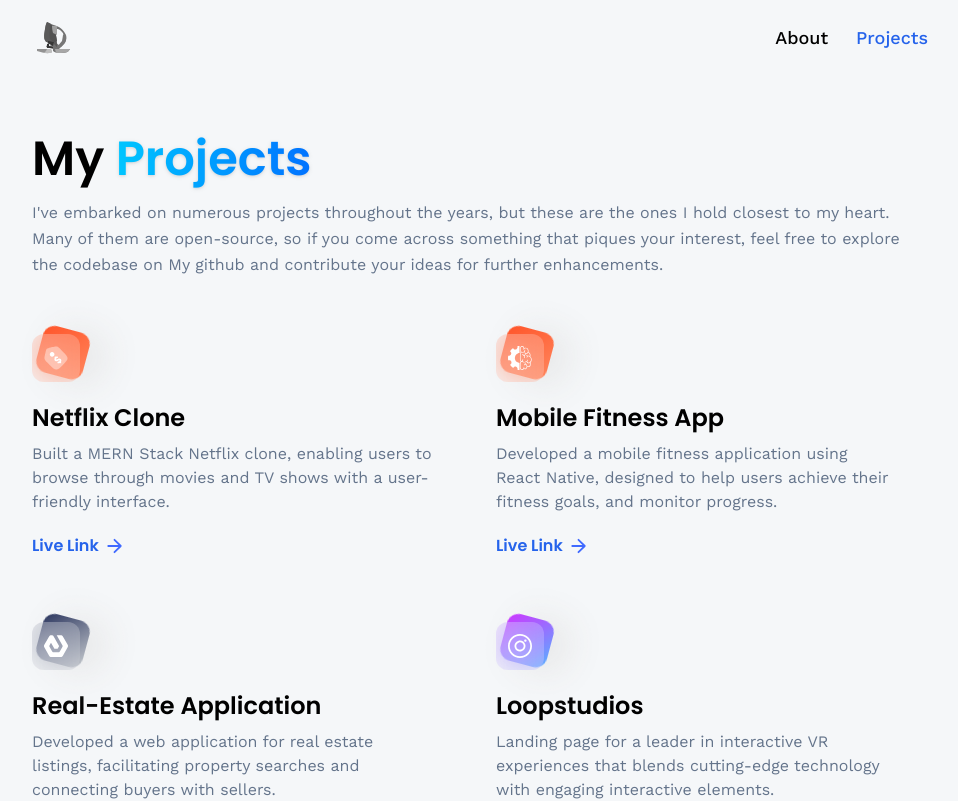
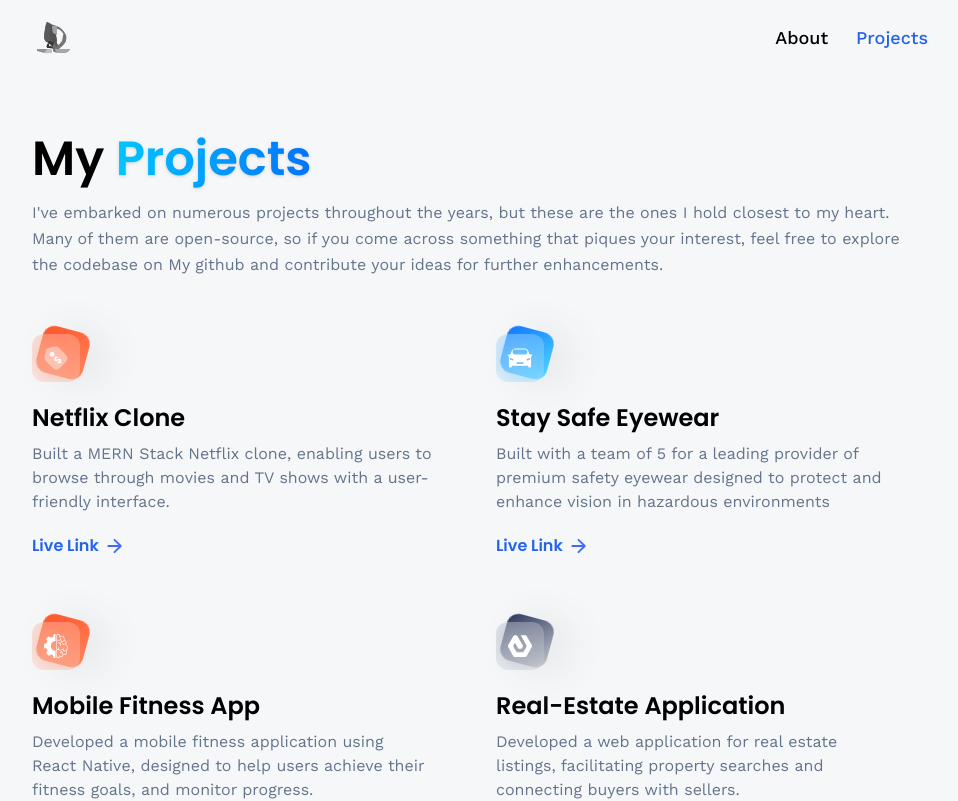
Before and after one commit to Talk2David1/My_3D_Portfolio, a React (Vite) app: page /projects in a window 1280 px wide. Shown: the top 801 px of the page, without its empty margins (160-1118 px from the left). Built offline with nearby package versions, Linux system fonts and the light colour scheme; no server answers.

Commit message:
stay safe

```diff
--- a/src/constants/index.js
+++ b/src/constants/index.js
@@ -210,6 +210,13 @@
          link: 'https://mern-stack-netflix-clone-1.onrender.com/',
     },
     {
+        iconUrl: car,
+        theme: 'btn-back-blue',
+        name: 'Stay Safe Eyewear',
+        description: 'Built with a team of 5 for a leading provider of premium safety eyewear designed to protect and enhance vision in hazardous environments',
+        link: '//https://staysafeeyewear.dsbsolutions.co/',
+    },
+    {
         iconUrl: summiz,
         theme: 'btn-back-red',
         name: 'Mobile Fitness App',
```
